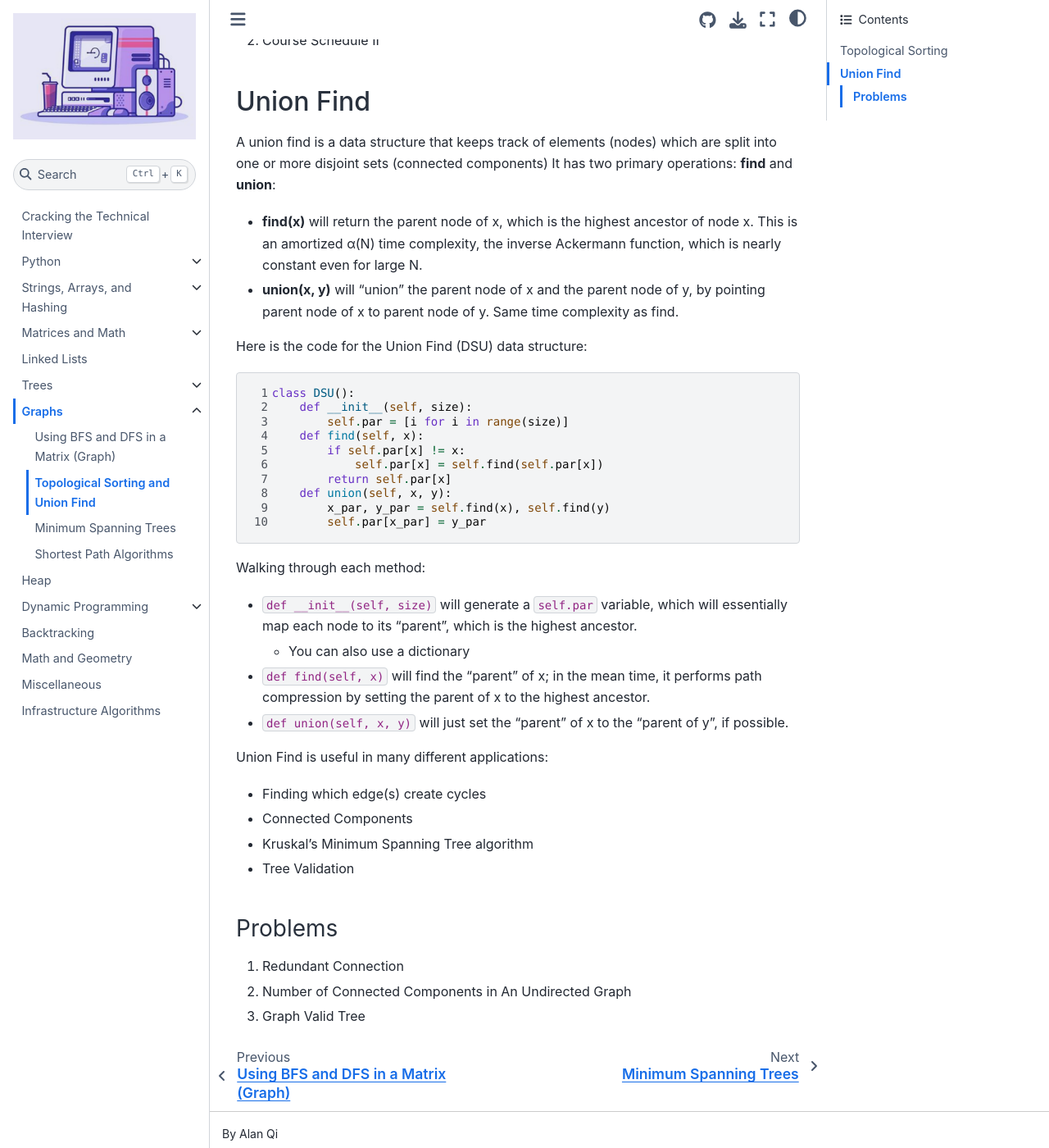
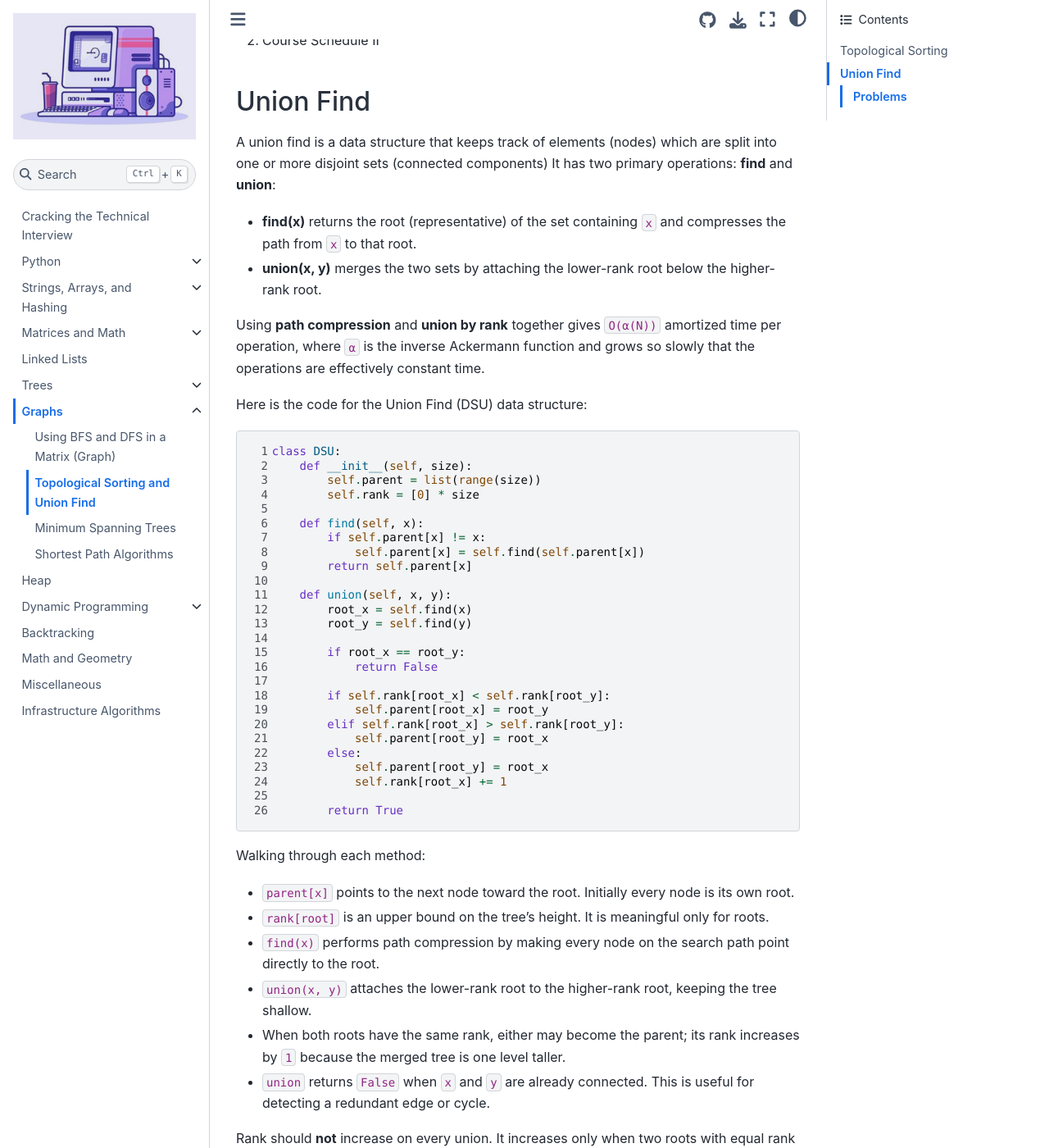
Before and after one commit to alanqi03/algo-book, a Jupyter Book: the page built from 7b.md, in a window 1280 px wide and 1400 px high, scrolled down 1278 px. Shown: the whole window at 82% size. Built offline with Jupyter Book 1.0.4 settings and Sphinx 7.4.7 and the Sphinx Book theme 1.1.4, drawn with Linux system fonts in a browser that asks for light colours; pages that are not in the unit, such as notebooks, are missing from menus; some of the changed text lies outside the part shown.

Commit message:
Add rank optimization to Union-Find

````diff
--- a/7b.md
+++ b/7b.md
@@ -46,30 +46,52 @@ The code accomplishes the following steps in order:
 ## Union Find
 A union find is a data structure that keeps track of elements (nodes) which are split into one or more disjoint sets (connected components)
 It has two primary operations: **find** and **union**:
-- **find(x)** will return the parent node of x, which is the highest ancestor of node x. This is an amortized α(N) time complexity, the inverse Ackermann function, which is nearly constant even for large N.
-- **union(x, y)** will "union" the parent node of x and the parent node of y, by pointing parent node of x to parent node of y. Same time complexity as find.
+- **find(x)** returns the root (representative) of the set containing `x` and compresses the path from `x` to that root.
+- **union(x, y)** merges the two sets by attaching the lower-rank root below the higher-rank root.
+
+Using **path compression** and **union by rank** together gives `O(α(N))` amortized time per operation, where `α` is the inverse Ackermann function and grows so slowly that the operations are effectively constant time.
 
 Here is the code for the Union Find (DSU) data structure:
 ```{code-block} python
 ---
 linenos:
 ---
-class DSU():
+class DSU:
     def __init__(self, size):
-        self.par = [i for i in range(size)]
+        self.parent = list(range(size))
+        self.rank = [0] * size
+
     def find(self, x):
-        if self.par[x] != x:
-            self.par[x] = self.find(self.par[x])
-        return self.par[x]
+        if self.parent[x] != x:
+            self.parent[x] = self.find(self.parent[x])
+        return self.parent[x]
+
     def union(self, x, y):
-        x_par, y_par = self.find(x), self.find(y)
-        self.par[x_par] = y_par
+        root_x = self.find(x)
+        root_y = self.find(y)
+
+        if root_x == root_y:
+            return False
+
+        if self.rank[root_x] < self.rank[root_y]:
+            self.parent[root_x] = root_y
+        elif self.rank[root_x] > self.rank[root_y]:
+            self.parent[root_y] = root_x
+        else:
+            self.parent[root_y] = root_x
+            self.rank[root_x] += 1
+
+        return True
 ```
 Walking through each method:
-- `def __init__(self, size)` will generate a `self.par` variable, which will essentially map each node to its "parent", which is the highest ancestor.
-    - You can also use a dictionary
-- `def find(self, x)` will find the "parent" of x; in the mean time, it performs path compression by setting the parent of x to the highest ancestor.
-- `def union(self, x, y)` will just set the "parent" of x to the "parent of y", if possible.
+- `parent[x]` points to the next node toward the root. Initially every node is its own root.
+- `rank[root]` is an upper bound on the tree's height. It is meaningful only for roots.
+- `find(x)` performs path compression by making every node on the search path point directly to the root.
+- `union(x, y)` attaches the lower-rank root to the higher-rank root, keeping the tree shallow.
+- When both roots have the same rank, either may become the parent; its rank increases by `1` because the merged tree is one level taller.
+- `union` returns `False` when `x` and `y` are already connected. This is useful for detecting a redundant edge or cycle.
+
+Rank should **not** increase on every union. It increases only when two roots with equal rank are combined. Path compression may later shorten the tree, but the stored rank does not need to be reduced.
 
 Union Find is useful in many different applications:
 - Finding which edge(s) create cycles
````
